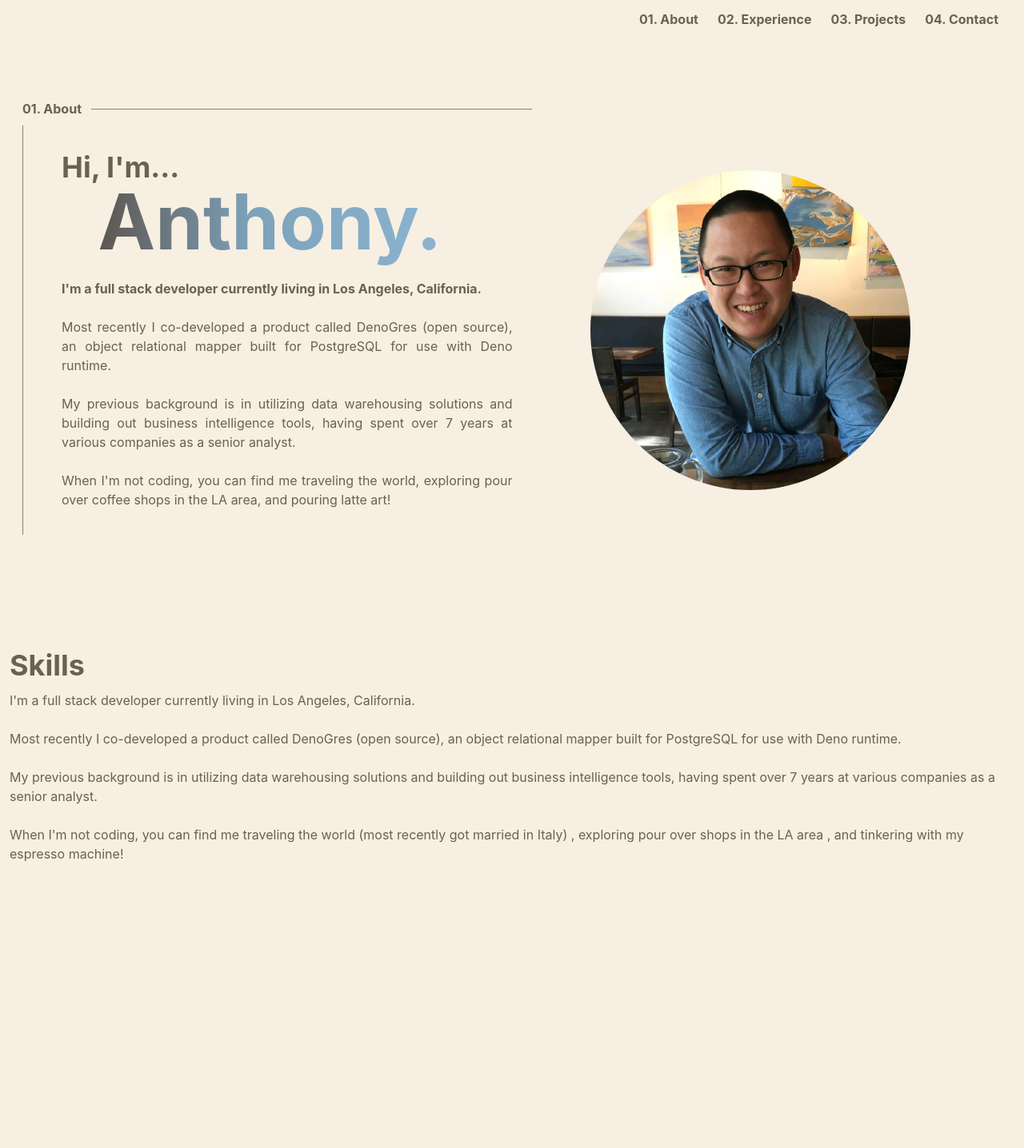
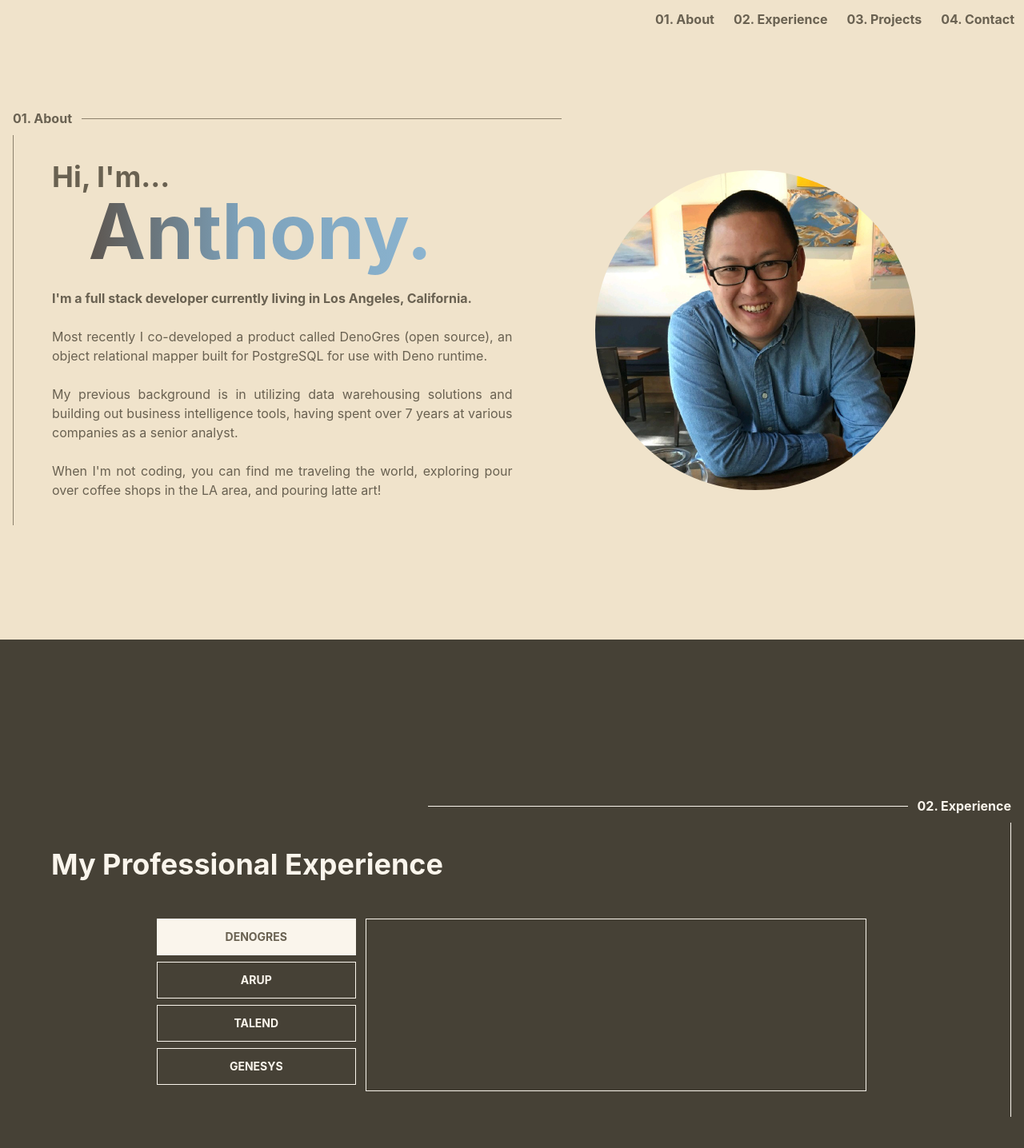
Before and after one commit to anthonylo87/Portfolio-Website, a React (Vite) app: page / in a window 1280 px wide. Shown: the top 1436 px of the page at 80% size. Built offline with nearby package versions, Linux system fonts and the light colour scheme.

Commit message:
initial resume section set up

```diff
--- a/src/App.css
+++ b/src/App.css
@@ -1,5 +1,4 @@
 #root {
-  max-width: 1280px;
   margin: 0 auto;
   text-align: center;
 }
--- a/src/App.jsx
+++ b/src/App.jsx
@@ -3,22 +3,22 @@ import MainContainer from './Layouts/MainContainer';
 import SectionContainer from './Layouts/SectionContainer';
 import NavBar from './Components/NavBar';
 import About from './pages/About';
-import Skills from './pages/Skills';
+import Experience from './pages/Experience';
 import './App.css';
 
 function App() {
   const aboutRef = useRef(null);
-  const skillsRef = useRef(null);
+  const expRef = useRef(null);
 
   return (
     <div className='App flex flex-row justify-center'>
       <MainContainer>
-        <NavBar aboutRef={aboutRef} skillsRef={skillsRef} />
-        <SectionContainer>
+        <NavBar aboutRef={aboutRef} expRef={expRef} />
+        <SectionContainer bgColor={`bg-raffia-400`}>
           <About aboutRef={aboutRef} />
         </SectionContainer>
-        <SectionContainer>
-          <Skills skillsRef={skillsRef} />
+        <SectionContainer bgColor={`bg-raffia-900`}>
+          <Experience expRef={expRef} />
         </SectionContainer>
       </MainContainer>
     </div>
--- a/src/Components/NavBar.jsx
+++ b/src/Components/NavBar.jsx
@@ -1,20 +1,22 @@
-function NavBar({ aboutRef, skillsRef }) {
+function NavBar({ aboutRef, expRef }) {
   const scrollIntoView = (ref) => {
     ref.current.scrollIntoView();
   };
 
   return (
-    <nav className='fixed top-0 w-screen max-w-[1260px] flex flex-row justify-end font-bold'>
+    <nav className='fixed inset-x-0 top-0 w-full font-bold'>
+      <div className='max-w-7xl m-auto flex flex-row justify-end'>
         <ul className='flex flex-row'>
           <button onClick={() => scrollIntoView(aboutRef)}>
             <li className='p-3'>01. About</li>
           </button>
-        <button onClick={() => scrollIntoView(skillsRef)}>
+          <button onClick={() => scrollIntoView(expRef)}>
             <li className='p-3'>02. Experience</li>
           </button>
           <li className='p-3'>03. Projects</li>
           <li className='p-3'>04. Contact</li>
         </ul>
+      </div>
     </nav>
   );
 }
--- a/src/Layouts/MainContainer.jsx
+++ b/src/Layouts/MainContainer.jsx
@@ -1,4 +1,4 @@
-function MainContainer({ children }) {
+function MainContainer({ children, bgColor }) {
   return <main className='flex flex-col w-full'>{children}</main>;
 }
 export default MainContainer;
--- a/src/Layouts/SectionBorder.jsx
+++ b/src/Layouts/SectionBorder.jsx
@@ -1,19 +1,35 @@
-function SectionBorder({ children, header, aboutRef }) {
+function SectionBorder({ children, header, orientation, border }) {
   return (
-    <div className='h-full flex' ref={aboutRef}>
-      <div className='text-left w-full h-min my-auto'>
+    <div className='h-min my-auto'>
+      <div className='text-left w-full my-auto'>
         <div>
           <div className='flex flex-row'>
             <div className='my-auto mx-4 w-full text-justify'>
-              <div className='flex flex-row'>
+              <div
+                className={
+                  `flex flex-row` + (orientation === 'right' && ` justify-end`)
+                }
+              >
+                {orientation === 'right' && (
+                  <div className='w-1/2'>
+                    <hr className={'my-3 mx-3 ' + border} />
+                  </div>
+                )}
                 <h2 className='font-bold'>{header}</h2>
-                <div className='grow flex flex-row'>
+                {orientation === 'left' && (
                   <div className='w-1/2'>
-                    <hr className='my-3 border-raffia-700 mx-3' />
+                    <hr className={'my-3 mx-3 ' + border} />
                   </div>
-                </div>
+                )}
               </div>
-              <div className='border-l border-raffia-700 my-2 p-8'>
+              <div
+                className={
+                  `my-2 p-8 ` +
+                  border +
+                  ' ' +
+                  (orientation === 'left' ? ` border-l` : ` border-r`)
+                }
+              >
                 {children}
               </div>
             </div>
--- a/src/Layouts/SectionContainer.jsx
+++ b/src/Layouts/SectionContainer.jsx
@@ -1,4 +1,4 @@
-function SectionContainer({ children }) {
-  return <section className='px-3 h-screen'>{children}</section>;
+function SectionContainer({ children, bgColor }) {
+  return <section className={`h-screen ` + bgColor}>{children}</section>;
 }
 export default SectionContainer;
--- a/src/index.css
+++ b/src/index.css
@@ -9,7 +9,6 @@
 
   color-scheme: light dark;
   color: #696151;
-  background-color: #F7EFE1;
 
   font-synthesis: none;
   text-rendering: optimizeLegibility;
--- a/src/pages/About.jsx
+++ b/src/pages/About.jsx
@@ -2,7 +2,12 @@ import SectionBorder from '../Layouts/SectionBorder';
 
 function About({ aboutRef }) {
   return (
-    <SectionBorder header={`01. About`} aboutRef={aboutRef}>
+    <div className='h-full flex max-w-screen-xl m-auto' ref={aboutRef}>
+      <SectionBorder
+        header={`01. About`}
+        orientation={`left`}
+        border={`border-raffia-700`}
+      >
         <div className='flex flex-row'>
           <div className='my-auto mx-4 text-justify w-1/2'>
             <h3 className='font-bold text-4xl'>
@@ -29,8 +34,9 @@ function About({ aboutRef }) {
               years at various companies as a senior analyst.
               <br />
               <br />
-            When I'm not coding, you can find me traveling the world, exploring
-            pour over coffee shops in the LA area, and pouring latte art!
+              When I'm not coding, you can find me traveling the world,
+              exploring pour over coffee shops in the LA area, and pouring latte
+              art!
             </p>
           </div>
           <div className='w-1/2 my-auto'>
@@ -43,6 +49,7 @@ function About({ aboutRef }) {
           </div>
         </div>
       </SectionBorder>
+    </div>
   );
 }
 export default About;
--- /dev/null
+++ b/src/pages/Experience.jsx
@@ -0,0 +1,64 @@
+import { useState } from 'react';
+import SectionBorder from '../Layouts/SectionBorder';
+
+function ListItem({ id, currentItem, setCurrentItem, children }) {
+  function handleClick() {
+    setCurrentItem(id);
+  }
+
+  console.log(currentItem);
+
+  return (
+    <button
+      className={
+        `mb-2 mr-3 p-3 text-center text-sm uppercase font-bold border border-raffia-200 ` +
+        (id === currentItem ? `bg-raffia-200 text-raffia-800` : ``)
+      }
+      onClick={handleClick}
+    >
+      {children}
+    </button>
+  );
+}
+
+function Experience({ expRef }) {
+  const [currentItem, setCurrentItem] = useState(0);
+
+  let workplaces = ['DenoGres', 'Arup', 'Talend', 'Genesys'];
+  workplaces = workplaces.map((ele, idx) => {
+    return (
+      <ListItem
+        id={idx}
+        key={idx}
+        currentItem={currentItem}
+        setCurrentItem={setCurrentItem}
+      >
+        {ele}
+      </ListItem>
+    );
+  });
+
+  return (
+    <div
+      className='h-full flex flex-col max-w-screen-xl m-auto text-raffia-200'
+      ref={expRef}
+    >
+      <SectionBorder
+        header={`02. Experience`}
+        orientation={`right`}
+        border={`border-raffia-200`}
+      >
+        <h3 className='font-bold text-4xl my-auto mx-4 text-justify'>
+          My Professional Experience <br />
+        </h3>
+        <br />
+        <br />
+        <div className='flex flex-row w-9/12 mx-auto'>
+          <div className='flex flex-col w-5/12'>{workplaces}</div>
+          <div className='border border-raffia-200 w-full'></div>
+        </div>
+      </SectionBorder>
+    </div>
+  );
+}
+export default Experience;
--- a/src/pages/Skills.jsx
+++ /dev/null
@@ -1,33 +0,0 @@
-function Skills({ skillsRef }) {
-  return (
-    <section ref={skillsRef} className='text-left w-full'>
-      <div>
-        <h2 className='font-bold text-4xl py-3'>Skills</h2>
-        <div className='flex flex-row justify-end'>
-          <div className='pr-3 w-full'>
-            <p>
-              I'm a full stack developer currently living in Los Angeles,
-              California.
-              <br />
-              <br />
-              Most recently I co-developed a product called DenoGres &#40;open
-              source&#41;, an object relational mapper built for PostgreSQL for
-              use with Deno runtime.
-              <br />
-              <br />
-              My previous background is in utilizing data warehousing solutions
-              and building out business intelligence tools, having spent over 7
-              years at various companies as a senior analyst.
-              <br />
-              <br />
-              When I'm not coding, you can find me traveling the world &#40;most
-              recently got married in Italy&#41; , exploring pour over shops in
-              the LA area , and tinkering with my espresso machine!
-            </p>
-          </div>
-        </div>
-      </div>
-    </section>
-  );
-}
-export default Skills;
```
Lines whose indentation alone changed are shown as unchanged.
